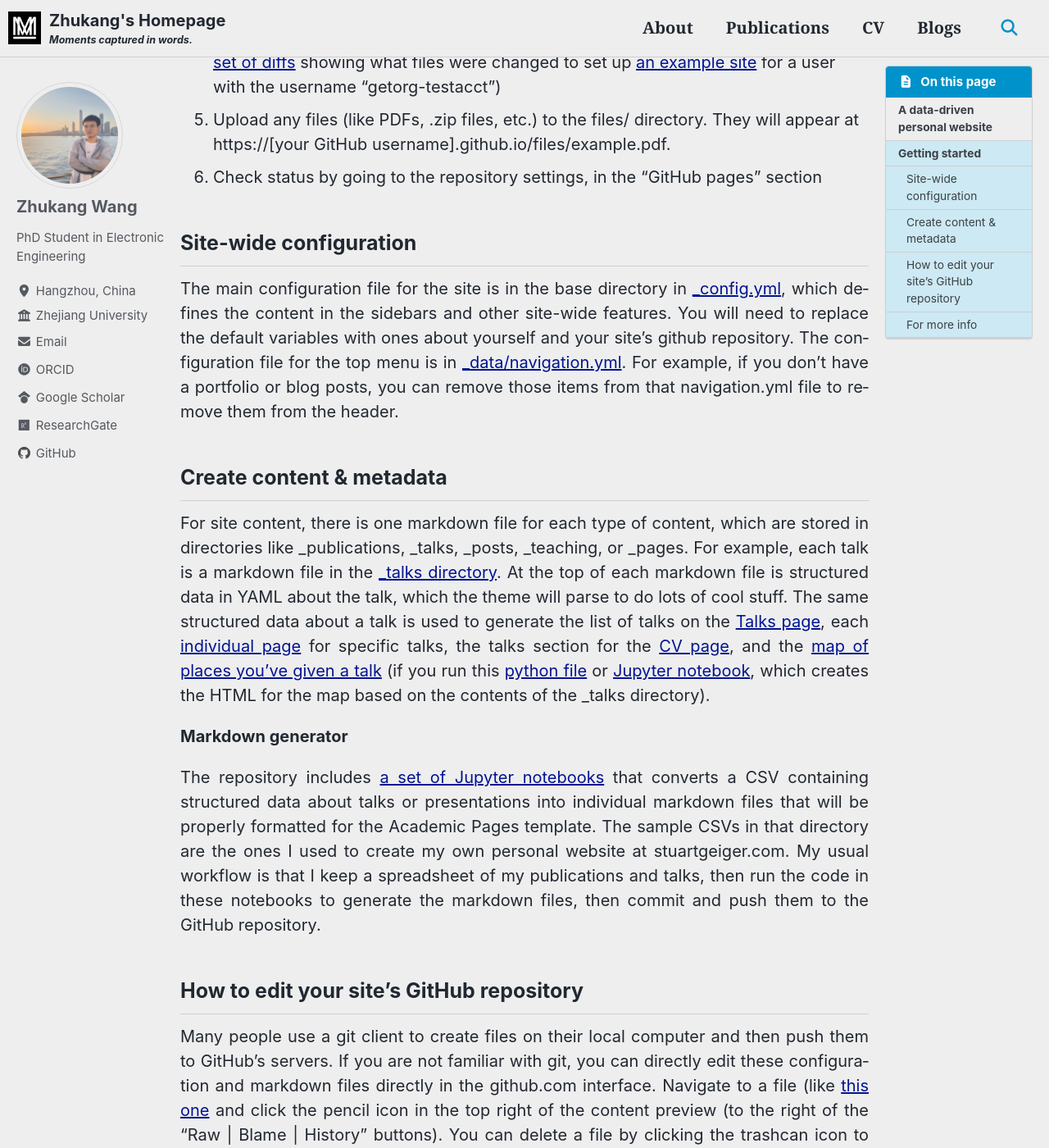
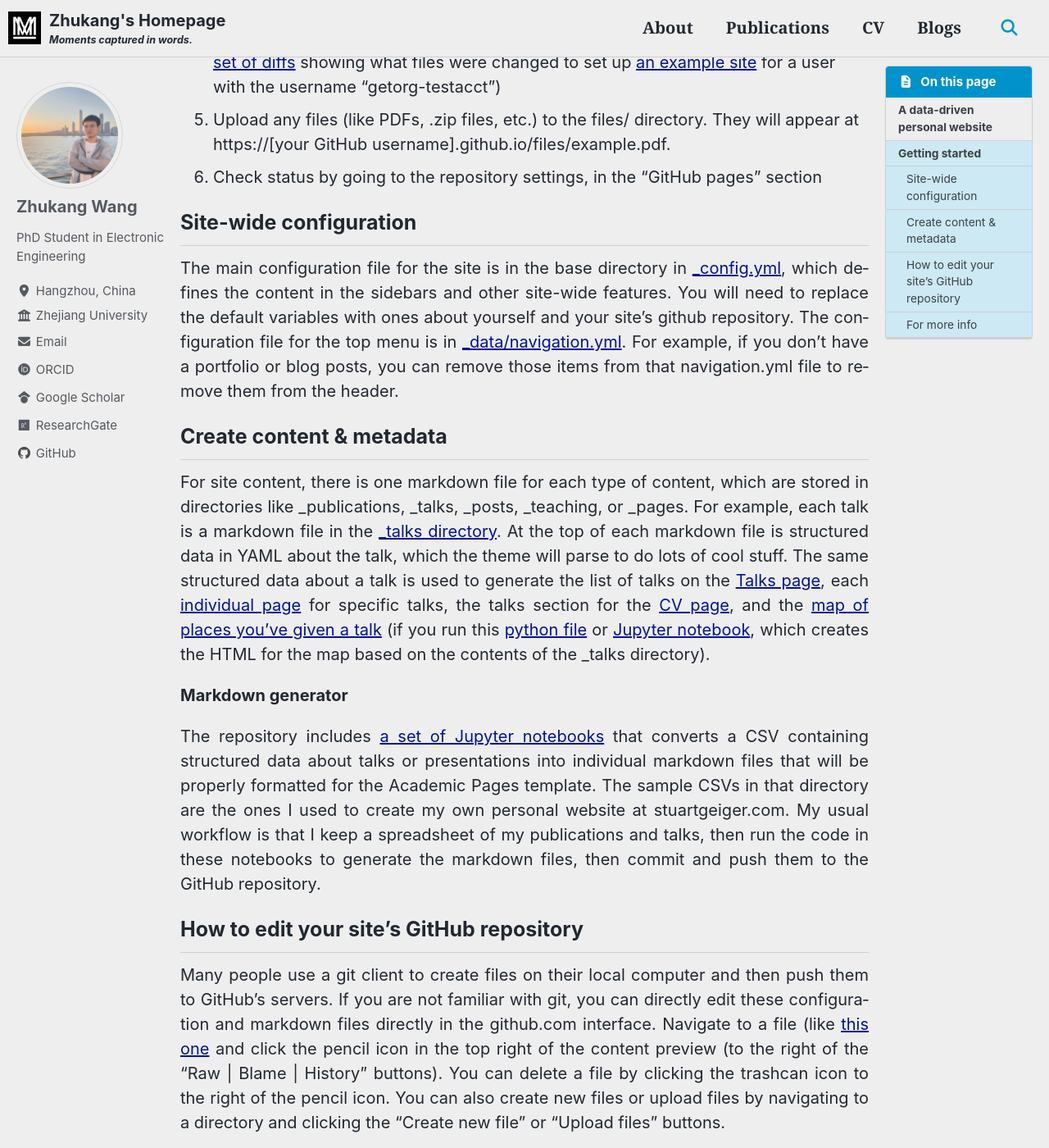
Before and after one commit to wangzhukang/wangzhukang.github.io, a Jekyll site: the page built from _pages/about.md, in a window 1280 px wide and 1400 px high, scrolled down 1275 px. Shown: the whole window at 82% size. Built offline with Jekyll 4.4.1, drawn with Linux system fonts in a browser that asks for light colours; cached includes are drawn as plain includes.

Commit message:
update margin

```diff
--- a/_sass/minimal-mistakes/_base.scss
+++ b/_sass/minimal-mistakes/_base.scss
@@ -27,7 +27,7 @@ h3,
 h4,
 h5,
 h6 {
-  margin: 2em 0 0.5em;
+  margin: 1em 0 0.5em;
   line-height: 1.2;
   font-family: $header-font-family;
   font-weight: bold;
```
